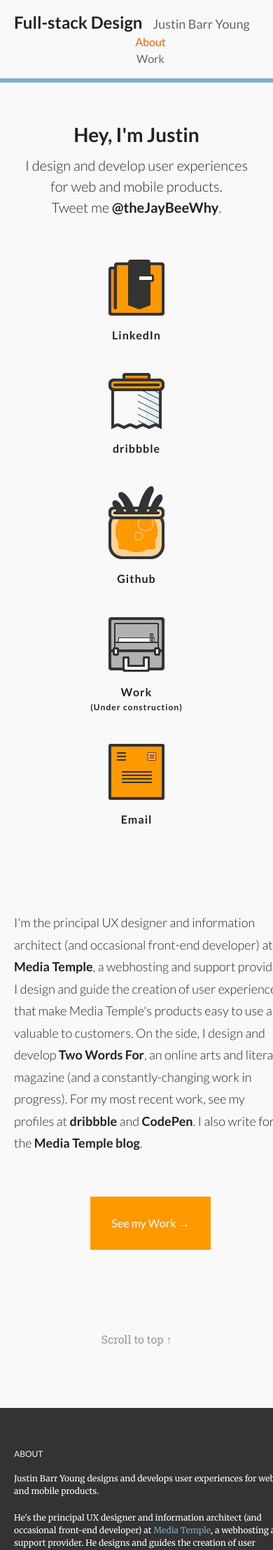
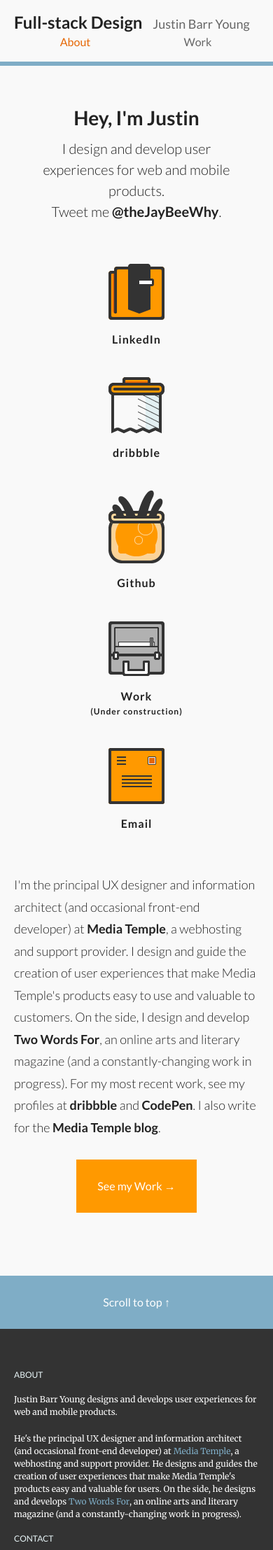
Before and after one commit to justinbyo/jbarr-v3, a Jekyll site: the page built from index.html, in a window 390 px wide. Shown: the top 2215 px of the page at 70% size. Built offline with Jekyll 4.4.1, drawn with Linux system fonts in a browser that asks for light colours; nearby versions of some CDN libraries; some web fonts are replaced; Markdown is read by kramdown in place of the engine named in the settings; the list of posts is cut into pages by our own code.

Commit message:
Everything good except mobile menu

```diff
--- a/_includes/home.html
+++ b/_includes/home.html
@@ -2,13 +2,18 @@
 <!-- User sees this when they first load the page. -->
 <! -- -------------------------------------------- -->
 
-<div class="strip  home--above-fold  js-fullHeight">
 <div class="strip  strip--hero">
-		<div class="wrapper  hero--container">
+
+	<div class="wrapper  grid">
+		<div class="grid-col  span12">
 			<p class="h1">Hey, I'm Justin</p>
 			<h1 class="p">I design and develop user experiences for web and mobile products. <br>Tweet me <a href="http://twitter.com/theJayBeeWhy"   target="_blank" onclick="_gaq.push(['_trackEvent', 'home--twitter-hero', 'clicked'])">@theJayBeeWhy</a>.</h1>
 		</div>
 	</div>
+
+</div>
+
+
 
 <div class="strip  strip--icon">
 
@@ -80,7 +85,7 @@
 
 </div>
 
-</div>
+
 
 <div class="strip  strip--intro">
 
--- a/_less/project/style.less
+++ b/_less/project/style.less
@@ -133,4 +133,5 @@
 	width:100%;
 	max-width:@max-width;
 	margin:0 auto;
+	.border-box;
 }
--- a/css/main.css
+++ b/css/main.css
@@ -2089,6 +2089,9 @@
   width: 100%;
   max-width: 800px;
   margin: 0 auto;
+  -webkit-box-sizing: border-box;
+  -moz-box-sizing: border-box;
+  box-sizing: border-box;
 }
 /* The rainbow striping I use all over
  * ____________________________________________________________ */
@@ -2235,6 +2238,9 @@
   margin-left: 10px;
   margin-left: 0.625rem;
   display: inline-block;
+}
+header.strip .nav-link {
+  text-align: right;
 }
 header.strip .nav-link a {
   color: #666666;
@@ -2256,6 +2262,10 @@
   color: #e66705;
 }
 @media (max-width: 767px) {
+  header.strip .nav-link {
+    width: 50%;
+    float: left;
+  }
   header.strip .nav-link a {
     display: block;
     text-align: center;
@@ -2271,6 +2281,7 @@
  * ____________________________________________________________ */
 footer.strip {
   background-color: #333333;
+  margin-bottom: 0;
   padding: 60px 0;
 }
 footer.strip h3,
@@ -2319,6 +2330,8 @@
   display: block;
   padding: 30px;
   padding: 1.875rem;
+  background-color: #7fadc6;
+  margin-bottom: 0;
 }
 @media (min-width: 530px) {
   .strip--scroll {
@@ -2326,31 +2339,19 @@
   }
 }
 .strip--scroll p {
-  font-family: 'Roboto Slab', helvetica, arial, sans-serif;
+  font-family: 'Lato', sans-serif;
   font-size: 16px;
   font-size: 1rem;
   padding: 0;
   width: 100%;
   color: #989898;
   text-align: center;
+  color: #ffffff;
 }
 .strip--scroll:active {
-  background-color: #7fadc6;
+  background-color: #e8f5f7;
 }
 .strip--scroll:active p {
-  color: #ffffff;
-}
-.page--blog .strip--footer {
-  background-color: #7fadc6;
-}
-.page--blog .strip--footer p {
-  color: #ffffff;
-  font-family: 'Lato', sans-serif;
-}
-.page--blog .strip--footer:active {
-  background-color: #e8f5f7;
-}
-.page--blog .strip--footer:active p {
   color: #7fadc6;
 }
 /* Blog-specific styles
@@ -2364,6 +2365,11 @@
 }
 .page--blog .strip--article-list {
   padding: 60px 0;
+}
+@media (max-width: 767px) {
+  .page--blog .strip--article-list {
+    padding: 30px 0;
+  }
 }
 .page--blog .stripes {
   height: 6px;
@@ -2419,18 +2425,40 @@
   font-size: 1rem;
   line-height: 1.5;
   font-family: 'Merriweather', serif;
-  margin-bottom: 15px;
-  margin-bottom: 0.9375rem;
+  margin-bottom: 30px;
+  margin-bottom: 1.875rem;
 }
 .page--blog .read-more a {
-  color: #7fadc6;
+  color: #ffffff;
   text-decoration: none;
+  padding: 8px;
+  padding: 0.5rem;
+  background-color: #ff9900;
+  -webkit-transition: all 0.15s linear;
+  -moz-transition: all 0.15s linear;
+  -o-transition: all 0.15s linear;
+  transition: all 0.15s linear;
 }
 .page--blog .read-more a:hover {
-  text-decoration: underline;
+  background-color: #ffad33;
+}
+.page--blog footer.strip {
+  margin-top: 30px;
+  margin-top: 1.875rem;
+}
+@media (max-width: 767px) {
+  .page--blog footer.strip {
+    margin-top: 0;
+  }
+}
+@media (max-width: 767px) {
+  .page--blog .strip--scroll {
+    margin-top: 30px;
+    margin-top: 1.875rem;
+  }
 }
 .page--blog .strip--article-content {
-  padding: 100px 0;
+  padding: 100px 0 0;
 }
 .page--blog .strip--article-content .post-title {
   display: inline-block;
@@ -2527,41 +2555,6 @@
 		.font-size(24px);
 	}
 */
-  /*
-	.home--above-fold {
-		position:relative;
-		.padding-top(60px);
-		// height:100%;
-		.margin-bottom(0);
-		.border-box;
-
-		@media (max-width: 880px) {
-			.padding-top(60px);
-
-		}
-
-	}
-*/
-  /*
-	.js-bigPadding {
-		@media (min-width: 531px) {
-			.padding-top(200px);
-		}
-		@media (max-width: 880px) {
-			.padding-top(60px);
-		}
-
-	}
-
-	.js-mediumPadding {
-		@media (min-width: 531px) {
-			.padding-top(100px);
-		}
-		@media (max-width: 880px) {
-			.padding-top(60px);
-		}
-	}
-*/
 }
 .page--home .strip {
   margin-bottom: 60px;
@@ -2570,8 +2563,25 @@
 .page--home .strip:last-child {
   margin-bottom: 0;
 }
+.page--home p.cta a {
+  margin-top: 30px;
+  margin-top: 1.875rem;
+}
 .page--home footer.strip {
   margin-bottom: 0;
+}
+.page--home .strip--scroll {
+  margin-bottom: 0;
+}
+.page--home .strip--hero {
+  margin-top: 90px;
+  margin-top: 5.625rem;
+}
+@media (max-width: 880px) {
+  .page--home .strip--hero {
+    margin-top: 60px;
+    margin-top: 3.75rem;
+  }
 }
 .page--home .strip--hero .h1 {
   margin-bottom: 30px;
@@ -2619,6 +2629,10 @@
   .page--home .strip--hero {
     padding: 0 30px;
   }
+}
+.page--home .strip--icon {
+  margin-bottom: 60px;
+  margin-bottom: 3.75rem;
 }
 @media (max-width: 880px) {
   .page--home .strip--icon {
```
Also changed, not shown: _less/project/blog.less (+23 -5 lines), _less/project/footer.less (+7 -20 lines), _less/project/header-3.less (+11 -4 lines), _less/project/home.less (+21 -35 lines), _posts/2014-07-16-welcome-to-jekyll.markdown (added, +24 -0 lines), 7 other files. Lines whose indentation alone changed are shown as unchanged.
